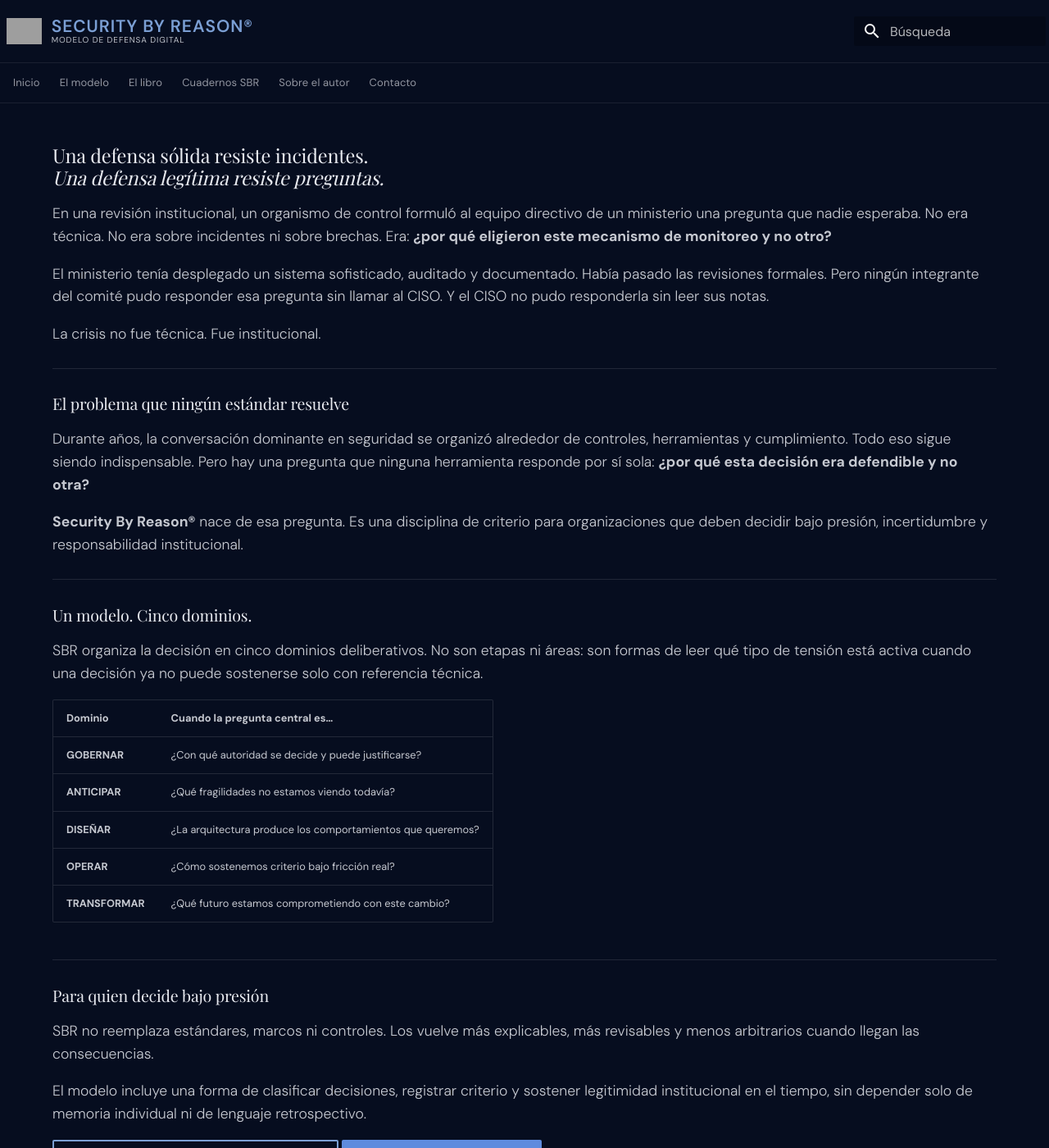
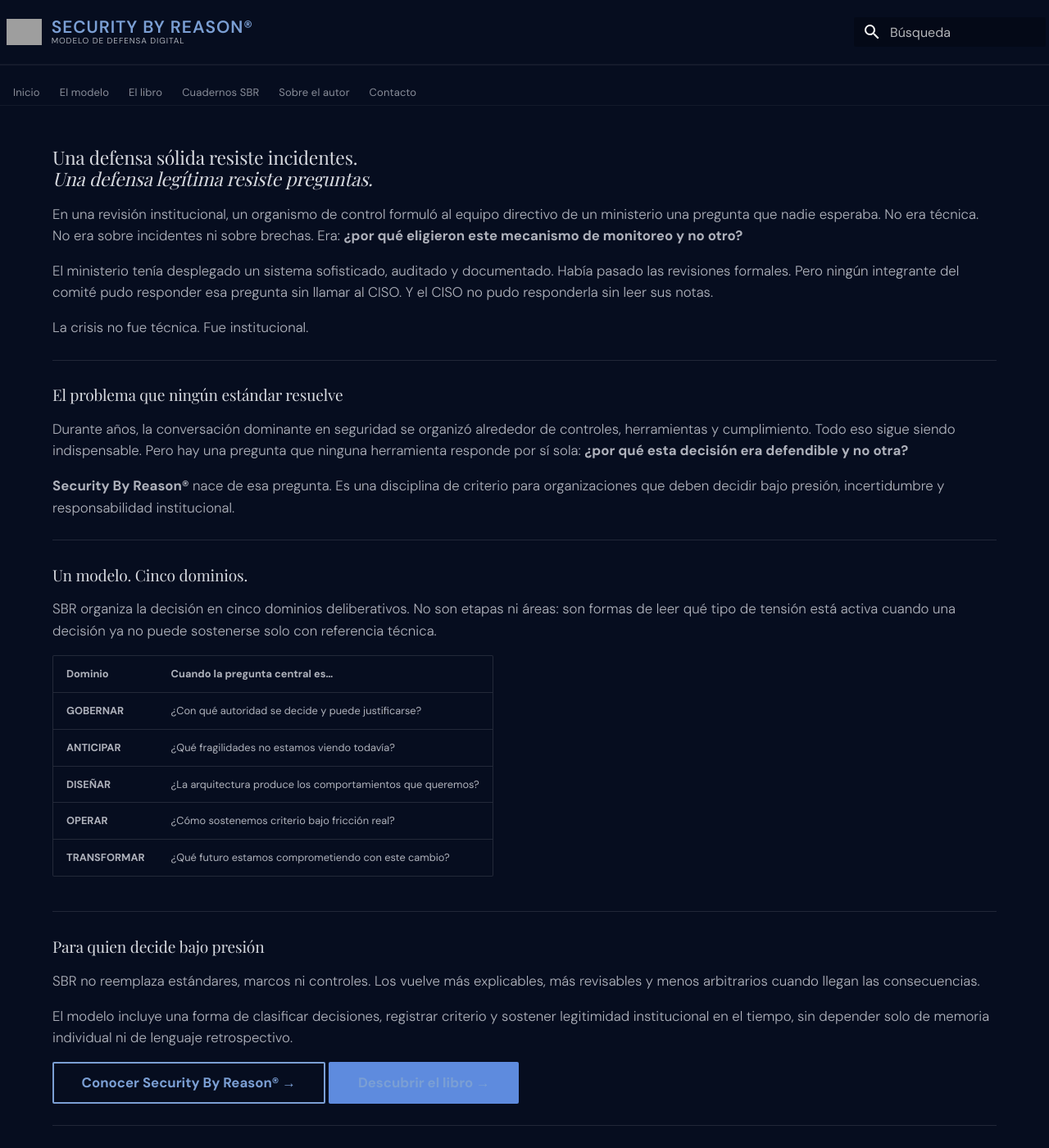
Before and after one commit to danielsasia/sbr-site, an MkDocs documentation site: the page built from docs/index.md, in a window 1280 px wide and 1400 px high. Shown: the whole window at 82% size. Built offline with MkDocs 1.6.1 and Material for MkDocs 9.7.7, drawn with Linux system fonts in a browser that asks for light colours; some web fonts are replaced; grey boxes are pictures that could not be loaded.

Commit message:
Update extra.css

```diff
--- a/docs/stylesheets/extra.css
+++ b/docs/stylesheets/extra.css
@@ -2,10 +2,10 @@
 
 [data-md-color-scheme="slate"] {
   --md-default-bg-color: #060d1f;
-  --md-default-fg-color: #e8eaf0;
-  --md-default-fg-color--light: rgba(232, 234, 240, 0.55);
-  --md-default-fg-color--lighter: rgba(232, 234, 240, 0.30);
-  --md-typeset-color: #e8eaf0;
+  --md-default-fg-color: #d9dce3;
+  --md-default-fg-color--light: rgba(217,220,227,0.52);
+  --md-default-fg-color--lighter: rgba(217,220,227,0.28);
+  --md-typeset-color: #d9dce3;
   --md-accent-fg-color: #7b9fd4;
 }
 
@@ -25,17 +25,17 @@
 .md-header {
   background: #060d1f !important;
   box-shadow: none !important;
-  border-bottom: 0.5px solid rgba(255,255,255,0.08) !important;
+  border-bottom: 0.5px solid rgba(255,255,255,0.06) !important;
 }
 
 .md-header__inner {
-  min-height: 76px !important;
+  min-height: 78px !important;
   align-items: center !important;
 }
 
 .md-header__button,
 .md-header__button * {
-  color: #e8eaf0 !important;
+  color: #d9dce3 !important;
 }
 
 .md-header__button.md-logo {
@@ -90,7 +90,7 @@
   font-weight: 400 !important;
   letter-spacing: 0.09em !important;
   text-transform: uppercase !important;
-  color: rgba(232,234,240,0.82) !important;
+  color: rgba(217,220,227,0.78) !important;
   margin-top: 5px !important;
   line-height: 1 !important;
 }
@@ -99,15 +99,33 @@
 
 .md-tabs {
   background: #060d1f !important;
-  border-bottom: 0.5px solid rgba(255,255,255,0.08) !important;
+  border-top: 1px solid rgba(255,255,255,0.05) !important;
+  border-bottom: 1px solid rgba(255,255,255,0.05) !important;
+}
+
+.md-tabs__inner {
+  min-height: 48px !important;
+}
+
+.md-tabs__list {
+  align-items: center !important;
+}
+
+.md-tabs__item {
+  height: 48px !important;
+  display: flex !important;
+  align-items: center !important;
 }
 
 .md-tabs__link {
   font-family: 'DM Sans', sans-serif !important;
   font-size: 13px !important;
   letter-spacing: 0.01em !important;
-  color: rgba(232,234,240,0.62) !important;
+  color: rgba(217,220,227,0.62) !important;
   opacity: 1 !important;
+  line-height: 1 !important;
+  padding-top: 0 !important;
+  padding-bottom: 0 !important;
 }
 
 .md-tabs__link--active,
@@ -125,8 +143,8 @@
 .md-nav__link {
   font-family: 'DM Sans', sans-serif !important;
   font-size: 13px !important;
-  line-height: 1.35 !important;
-  color: rgba(232,234,240,0.50) !important;
+  line-height: 1.38 !important;
+  color: rgba(217,220,227,0.50) !important;
 }
 
 .md-nav__link--active,
@@ -139,9 +157,9 @@
 .md-typeset {
   font-family: 'DM Sans', sans-serif !important;
   font-weight: 300 !important;
-  font-size: 0.88rem !important;
-  color: rgba(232,234,240,0.85) !important;
-  line-height: 1.58 !important;
+  font-size: 0.84rem !important;
+  color: rgba(217,220,227,0.80) !important;
+  line-height: 1.56 !important;
 }
 
 .md-typeset h1,
@@ -149,19 +167,18 @@
 .md-typeset h3 {
   font-family: 'Playfair Display', serif !important;
   font-weight: 400 !important;
-  color: #e8eaf0 !important;
+  color: rgba(232,234,240,0.92) !important;
 }
 
 .md-typeset h1,
 .md-main__inner .md-content h1 {
-  font-size: 1.18rem !important;
+  font-size: 1.14rem !important;
   line-height: 1.14 !important;
-  letter-spacing: -0.01em !important;
-  margin-bottom: 0.8rem !important;
+  margin-bottom: 0.75rem !important;
 }
 
 .md-typeset h2 {
-  font-size: 0.98rem !important;
+  font-size: 0.96rem !important;
   line-height: 1.2 !important;
 }
 
@@ -172,8 +189,8 @@
 
 .md-typeset p,
 .md-typeset li {
-  font-size: 0.88rem !important;
-  line-height: 1.58 !important;
+  font-size: 0.84rem !important;
+  line-height: 1.56 !important;
 }
 
 .md-typeset a,
@@ -185,15 +202,7 @@
 .md-typeset a:hover,
 .md-content a:hover,
 .md-nav a:hover {
-  color: #e8eaf0 !important;
-}
-
-.md-typeset blockquote {
-  font-family: 'Playfair Display', serif !important;
-  border-left: 2px solid #7b9fd4 !important;
-  color: rgba(232,234,240,0.85) !important;
-  font-size: 0.92rem !important;
-  font-style: italic !important;
+  color: #d9dce3 !important;
 }
 
 /* FOOTER */
@@ -205,7 +214,7 @@
 }
 
 .md-footer {
-  border-top: 0.5px solid rgba(255,255,255,0.08) !important;
+  border-top: 0.5px solid rgba(255,255,255,0.06) !important;
 }
 
 .md-social {
@@ -215,7 +224,7 @@
 .md-footer-copyright {
   font-family: 'DM Sans', sans-serif !important;
   font-size: 11px !important;
-  color: rgba(232,234,240,0.20) !important;
+  color: rgba(217,220,227,0.18) !important;
 }
 
 /* LAYOUT */
@@ -233,128 +242,3 @@
   padding-left: 2.4rem !important;
   padding-right: 2.4rem !important;
 }
-
-/* RESPONSIVE */
-
-@media screen and (max-width: 1024px) {
-  .md-header__inner {
-    min-height: 72px !important;
-  }
-
-  .md-header__topic:first-child {
-    font-size: 18px !important;
-  }
-
-  .md-header__title::after {
-    font-size: 9px !important;
-  }
-
-  .md-typeset,
-  .md-typeset p,
-  .md-typeset li {
-    font-size: 0.86rem !important;
-  }
-
-  .md-main__inner .md-content h1,
-  .md-typeset h1 {
-    font-size: 1.12rem !important;
-  }
-
-  .md-content__inner {
-    padding-left: 2rem !important;
-    padding-right: 2rem !important;
-  }
-}
-
-@media screen and (max-width: 768px) {
-  .md-header__inner {
-    min-height: 68px !important;
-  }
-
-  .md-header__button.md-logo img,
-  .md-header__button.md-logo svg {
-    height: 28px !important;
-    max-height: 28px !important;
-  }
-
-  .md-header__topic:first-child {
-    font-size: 16px !important;
-    letter-spacing: 0.035em !important;
-  }
-
-  .md-header__title::after {
-    font-size: 8px !important;
-    letter-spacing: 0.07em !important;
-  }
-
-  .md-tabs__link,
-  .md-nav__title,
-  .md-nav__link {
-    font-size: 12px !important;
-  }
-
-  .md-typeset,
-  .md-typeset p,
-  .md-typeset li {
-    font-size: 0.84rem !important;
-  }
-
-  .md-main__inner .md-content h1,
-  .md-typeset h1 {
-    font-size: 1.06rem !important;
-    line-height: 1.16 !important;
-  }
-
-  .md-typeset h2 {
-    font-size: 0.94rem !important;
-  }
-
-  .md-content__inner {
-    padding-left: 1.2rem !important;
-    padding-right: 1.2rem !important;
-  }
-}
-
-@media screen and (max-width: 480px) {
-  .md-header__inner {
-    min-height: 62px !important;
-  }
-
-  .md-header__button.md-logo img,
-  .md-header__button.md-logo svg {
-    height: 24px !important;
-    max-height: 24px !important;
-  }
-
-  .md-header__topic:first-child {
-    font-size: 14px !important;
-    letter-spacing: 0.03em !important;
-  }
-
-  .md-header__title::after {
-    font-size: 7px !important;
-    letter-spacing: 0.05em !important;
-    margin-top: 3px !important;
-  }
-
-  .md-typeset,
-  .md-typeset p,
-  .md-typeset li {
-    font-size: 0.82rem !important;
-  }
-
-  .md-main__inner .md-content h1,
-  .md-typeset h1 {
-    font-size: 1rem !important;
-    line-height: 1.18 !important;
-  }
-
-  .md-typeset h2 {
-    font-size: 0.9rem !important;
-  }
-
-  .md-content__inner {
-    padding-left: 1rem !important;
-    padding-right: 1rem !important;
-  }
-}
```
